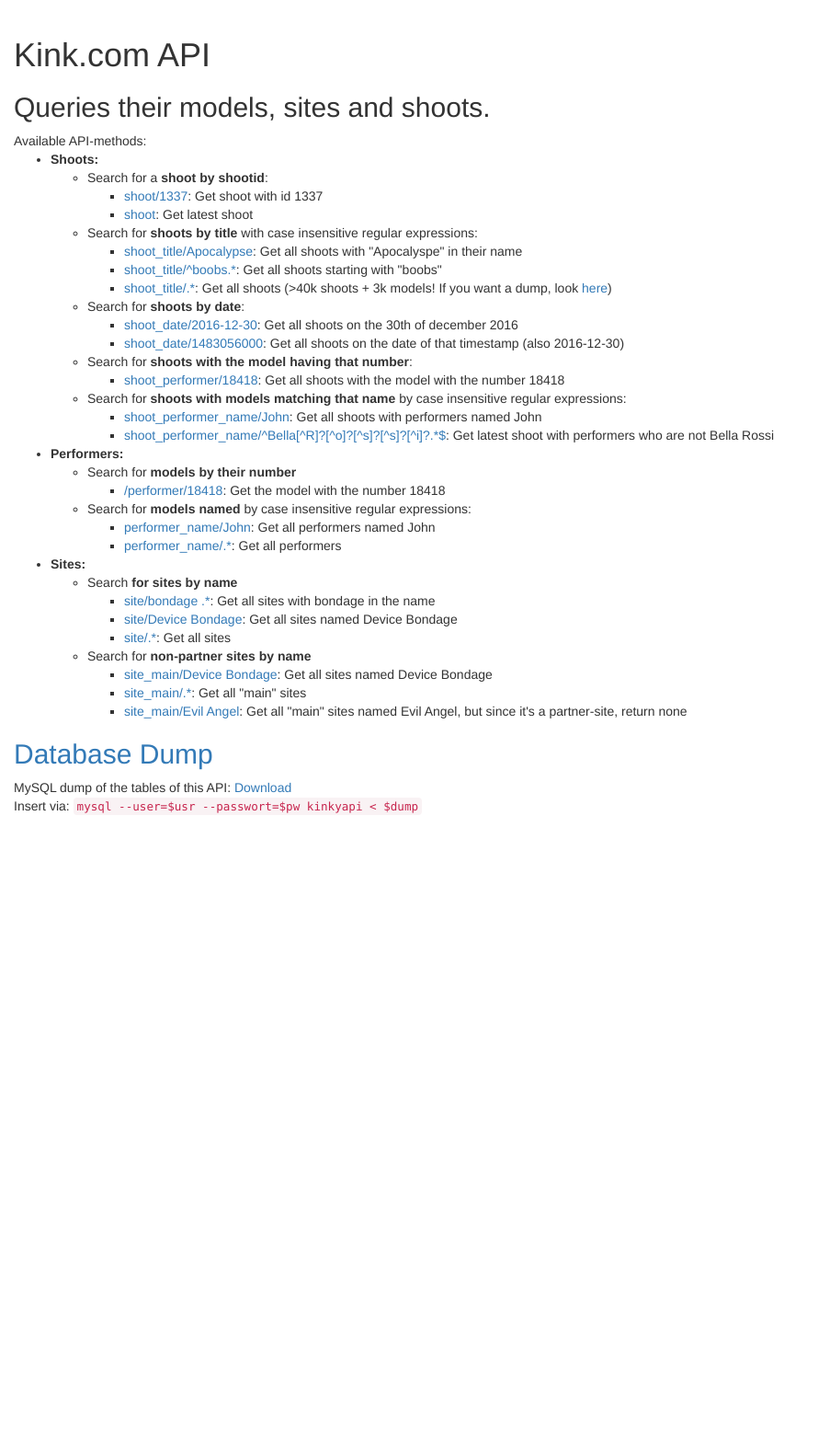
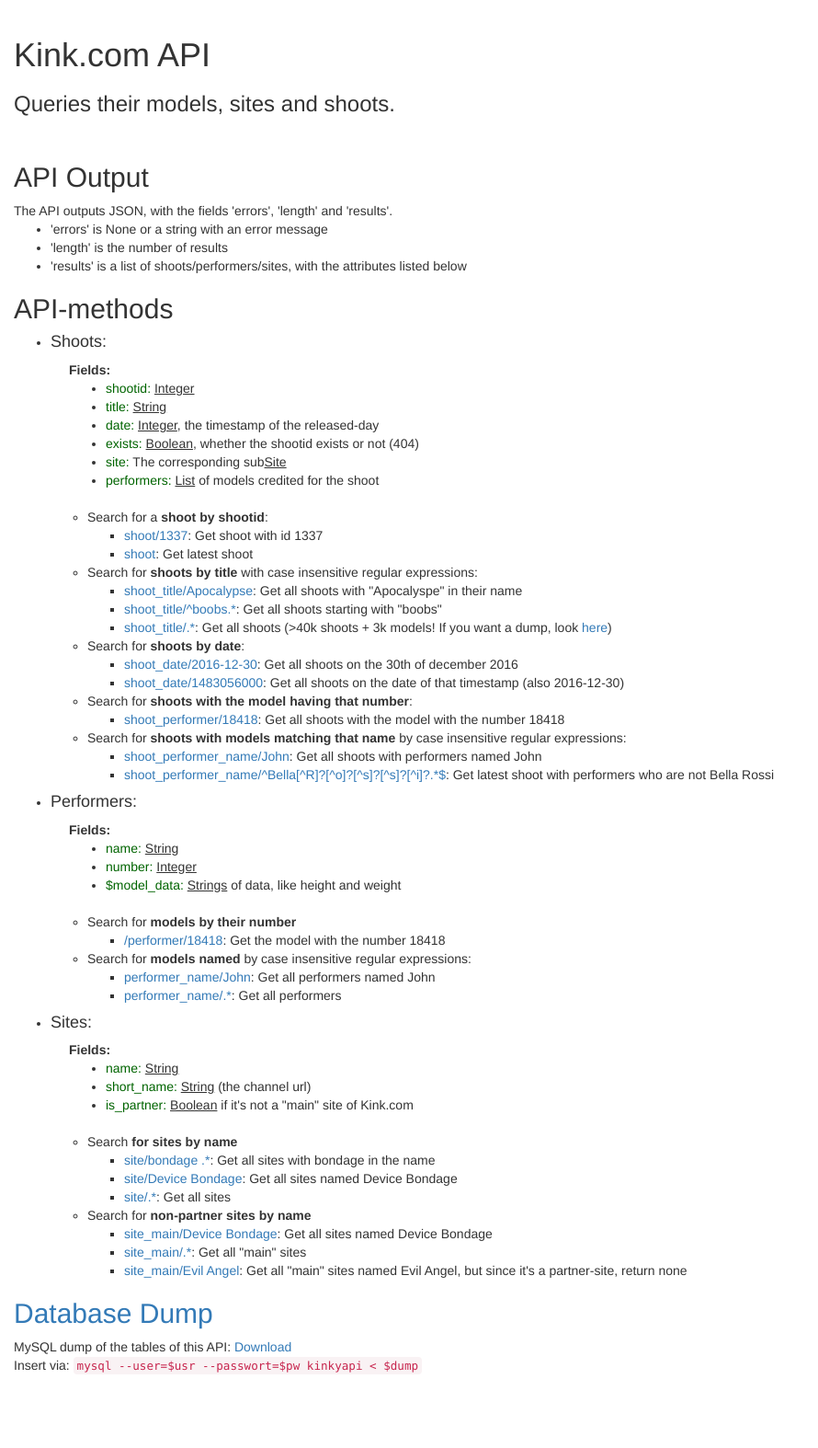
Before and after one commit to sistason/kinkyapi, a Django app: template kinkcom/templates/kinkcom.html in a window 1280 px wide. Shown: the whole page at 92% size, without its empty margins (0-890 px from the left). Before the commit the page ends 886 px from the top, so only its background shows below. Run offline with Django 3.2, Linux system fonts and the light colour scheme; the template is opened without the code that fills it, so the values that code supplies are empty; some libraries are stand-ins or nearby versions.

Commit message:
Added a description of the fields of the Kink.com API

```diff
--- a/kinkcom/templates/kinkcom.html
+++ b/kinkcom/templates/kinkcom.html
@@ -3,14 +3,38 @@
 {% block content %}
     <div>
         <h1>Kink.com API</h1>
-        <h2>Queries their models, sites and shoots.</h2>
+        <h3>Queries their models, sites and shoots.</h3>
+    </div>
+
+    <br />
+
+    <div>
+        <h2>API Output</h2>
+        The API outputs JSON, with the fields 'errors', 'length' and 'results'.
+        <ul>
+            <li>'errors' is None or a string with an error message</li>
+            <li>'length' is the number of results</li>
+            <li>'results' is a list of shoots/performers/sites, with the attributes listed below</li>
+        </ul>
     </div>
 
     <div>
-        Available API-methods:
+        <h2>API-methods</h2>
         <ul>
             <li>
-                <strong>Shoots:</strong>
+                <h4>Shoots:</h4>
+                    <div class="fields">
+                        <strong>Fields:</strong>
+                        <ul >
+                            <li><span class="name">shootid:</span> <u>Integer</u></li>
+                            <li><span class="name">title:</span> <u>String</u></li>
+                            <li><span class="name">date:</span> <u>Integer</u>, the timestamp of the released-day</li>
+                            <li><span class="name">exists:</span> <u>Boolean</u>, whether the shootid exists or not (404)</li>
+                            <li><span class="name">site:</span> The corresponding sub<u>Site</u></li>
+                            <li><span class="name">performers:</span> <u>List</u> of models credited for the shoot</li>
+                        </ul>
+                    </div>
+                <br />
                 <ul>
                     <li>
                         Search for a <strong>shoot by shootid</strong>:
@@ -59,7 +83,16 @@
                 </ul>
             </li>
             <li>
-                <strong>Performers:</strong>
+                <h4>Performers:</h4>
+                    <div class="fields">
+                        <strong>Fields:</strong>
+                        <ul >
+                            <li><span class="name">name:</span> <u>String</u></li>
+                            <li><span class="name">number:</span> <u>Integer</u></li>
+                            <li><span class="name">$model_data:</span> <u>Strings</u> of data, like height and weight</li>
+                        </ul>
+                    </div>
+                <br />
                 <ul>
                     <li>
                         Search for <strong>models by their number</strong>
@@ -80,7 +113,16 @@
                 </ul>
             </li>
             <li>
-                <strong>Sites:</strong>
+                <h4>Sites:</h4>
+                    <div class="fields">
+                        <strong>Fields:</strong>
+                        <ul >
+                            <li><span class="name">name:</span> <u>String</u></li>
+                            <li><span class="name">short_name:</span> <u>String</u> (the channel url)</li>
+                            <li><span class="name">is_partner:</span> <u>Boolean</u> if it's not a "main" site of Kink.com</li>
+                        </ul>
+                    </div>
+                <br />
                 <ul>
                     <li>
                         Search <strong>for sites by name</strong>
@@ -108,13 +150,15 @@
                 </ul>
             </li>
         </ul>
-
-        <h2><a id="dump">Database Dump</a></h2>
-        <div>
-            MySQL dump of the tables of this API: <a href="dump/">Download</a><br />
-            Insert via: <code>mysql --user=$usr --passwort=$pw kinkyapi < $dump</code>
-        </div>
-        <br /><br /><br /><br />
     </div>
 
+    <div>
+        <h2><a id="dump">Database Dump</a></h2>
+        MySQL dump of the tables of this API: <a href="dump/">Download</a><br />
+        Insert via: <code>mysql --user=$usr --passwort=$pw kinkyapi < $dump</code>
+    </div>
+
+    <br /><br /><br /><br />
+
+
 {% endblock %}
--- a/kinkyapi/static/css/style.css
+++ b/kinkyapi/static/css/style.css
@@ -5,9 +5,21 @@
 
 .jumbotron {
   text-align: center;
-  background: rgba(0,100,0,0.1);
+  background: rgba(0, 100, 0, 0.1);
 }
 
 .col-lg-4 {
   text-align: center;
 }
+
+.fields {
+    padding-left: 20px;
+}
+
+.fields ul {
+    list-style-type: disc;
+}
+
+.fields li .name {
+    color: #006400;
+}
```
